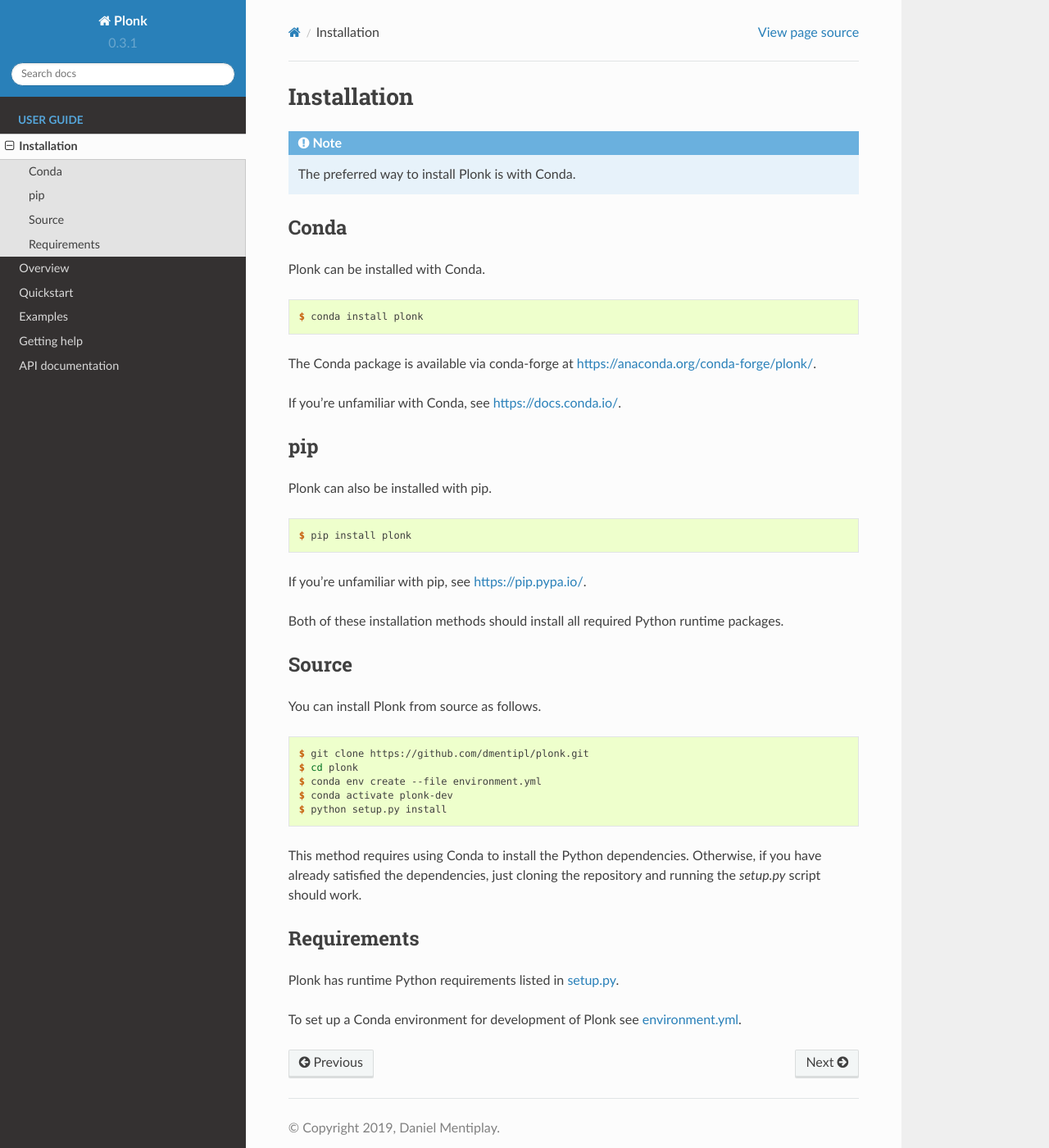
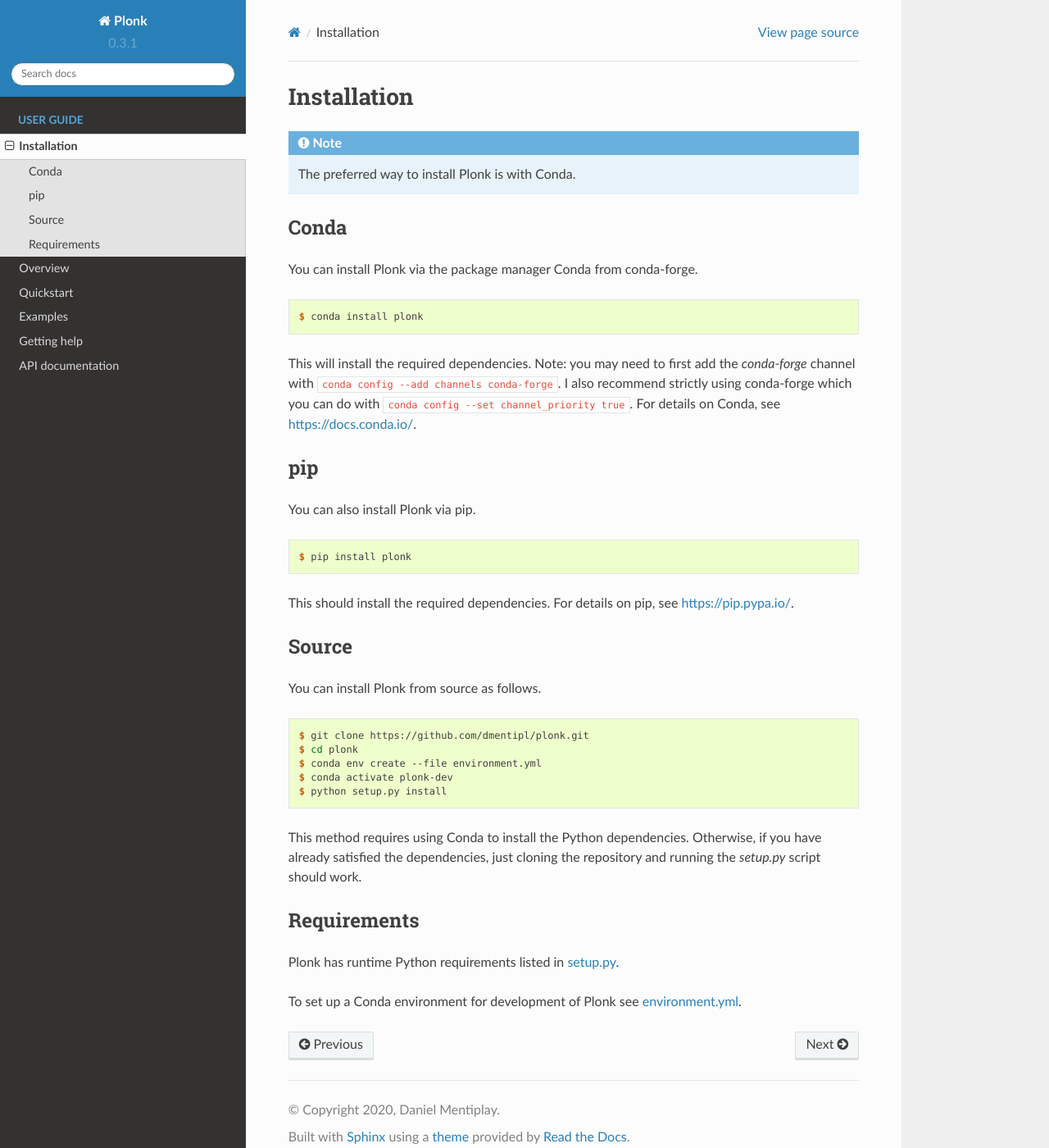
Before and after one commit to dmentipl/plonk, a Sphinx documentation site: the page built from docs/source/installation.rst, in a window 1280 px wide and 1400 px high. Shown: the whole window at 82% size. Built offline with Sphinx 7.4.7 and the Read the Docs theme 2.0.0, drawn with Linux system fonts in a browser that asks for light colours; formulas are drawn with MathJax 3.

Commit message:
Update docs

```diff
--- a/docs/source/conf.py
+++ b/docs/source/conf.py
@@ -28,7 +28,7 @@ __version__ = re.search(
 # -- Project information -----------------------------------------------------
 
 project = 'Plonk'
-copyright = '2019, Daniel Mentiplay'
+copyright = '2020, Daniel Mentiplay'
 author = 'Daniel Mentiplay'
 
 # The short X.Y version
--- a/docs/source/getting-help.rst
+++ b/docs/source/getting-help.rst
@@ -5,7 +5,7 @@ Getting help
 If you need help, try the following, in order:
 
 1. Check the documentation.
-2. Check the built-in help, e.g. `help(plonk.load_snap)`.
+2. Check the built-in help, e.g. :code:`help(plonk.load_snap)`.
 3. File an issue, as a
    `bug report <https://github.com/dmentipl/plonk/issues/new?assignees=&labels=&template=bug_report.md&title=>`_
    or `feature request <https://github.com/dmentipl/plonk/issues/new?assignees=&labels=&template=feature_request.md&title=>`_,
--- a/docs/source/installation.rst
+++ b/docs/source/installation.rst
@@ -9,31 +9,31 @@ Installation
 Conda
 -----
 
-Plonk can be installed with Conda.
+You can install Plonk via the package manager Conda from conda-forge.
 
 .. code-block:: console
 
     $ conda install plonk
 
-The Conda package is available via conda-forge at
-`<https://anaconda.org/conda-forge/plonk/>`_.
+This will install the required dependencies. Note: you may need to first add the
+`conda-forge` channel with :code:`conda config --add channels conda-forge`. I
+also recommend strictly using conda-forge which you can do with :code:`conda
+config --set channel_priority true`. For details on Conda, see
+`<https://docs.conda.io/>`_.
 
-If you're unfamiliar with Conda, see `<https://docs.conda.io/>`_.
 
 ---
 pip
 ---
 
-Plonk can also be installed with pip.
+You can also install Plonk via pip.
 
 .. code-block:: console
 
     $ pip install plonk
 
-If you're unfamiliar with pip, see `<https://pip.pypa.io/>`_.
-
-Both of these installation methods should install all required Python runtime
-packages.
+This should install the required dependencies. For details on pip, see
+`<https://pip.pypa.io/>`_.
 
 ------
 Source
```
Also changed, not shown: README.md (+8 -2 lines), docs/source/index.rst (+12 -11 lines), docs/source/overview.rst (+4 -3 lines), docs/source/_static/cross_section.png, docs/source/_static/density.png, docs/source/_static/dust-gas.png, docs/source/_static/dust_and_gas.png, docs/source/_static/rotate.png, 1 other file.
